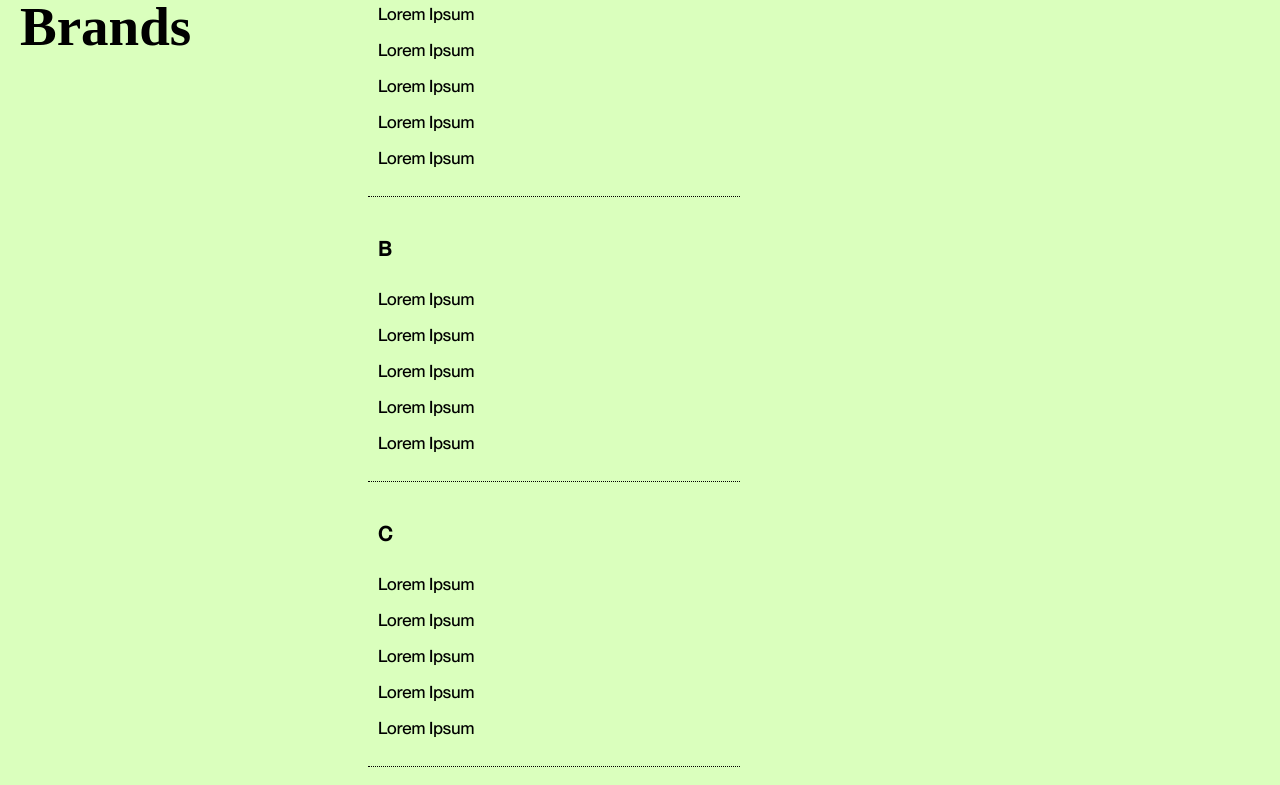
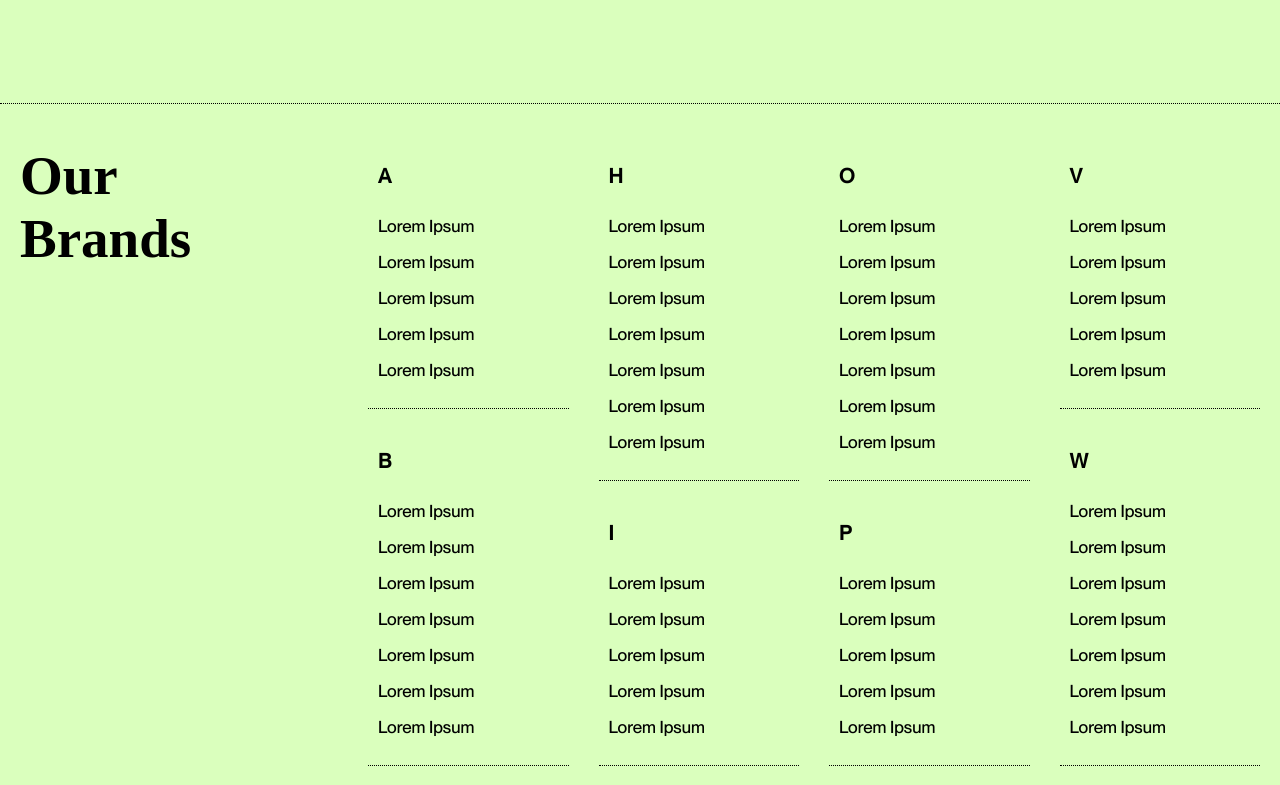
Before and after one commit to candyho-learning/view-source-assignment, a React (Vite) app: page / in a window 1280 px wide. Shown: the part 1840-2625 px from the top of the page. Built offline with nearby package versions, Linux system fonts and the light colour scheme; a small style sheet from the web is missing; a web font is replaced by a local one.

Commit message:
style: added different brand name counts and styles on desktop

```diff
--- a/src/components/OurBrands.jsx
+++ b/src/components/OurBrands.jsx
@@ -1,14 +1,27 @@
 import BrandGroup from "./BrandGroup";
 const brands = Array.from({ length: 5 }, (v, _) => "Lorem Ipsum");
+const alphabet = "ABCDEFGHIJKLMNOPQRSTUVWXYZ";
+const brandCounts = [
+  5, 7, 9, 7, 5, 5, 3, 7, 5, 3, 7, 5, 9, 3, 7, 5, 3, 7, 5, 9, 3, 5, 7, 3, 7, 5,
+];
+
+console.log(brandCounts.length);
 
 export default function OurBrands() {
   return (
     <section className="our-brands">
       <h3 className="our-brands-title">Our Brands</h3>
       <div className="brand-group-wrapper">
-        <BrandGroup title="A" brandsArr={brands} />
-        <BrandGroup title="B" brandsArr={brands} />
-        <BrandGroup title="C" brandsArr={brands} />
+        {alphabet.split("").map((letter, i) => (
+          <BrandGroup
+            key={letter}
+            title={letter}
+            brandsArr={Array.from(
+              { length: brandCounts[i] },
+              (v, _) => "Lorem Ipsum"
+            )}
+          />
+        ))}
       </div>
     </section>
   );
--- a/src/index.css
+++ b/src/index.css
@@ -280,9 +280,15 @@ input[type="file"] {
   }
 
   .brand-group-wrapper {
+    display: flex;
+    flex-direction: column;
     width: 80%;
+    height: 300vh;
+    flex-grow: 1;
+    flex-wrap: wrap;
     flex-basis: 30%;
     margin-left: 100px;
+    gap: 0 30px;
   }
 
   .brand-names {
--- a/src/styles/circular.css
+++ b/src/styles/circular.css
@@ -41,12 +41,13 @@
 @media only screen and (min-width: 992px) {
   .flip-menu {
     width: 50%;
-    aspect-ratio: 1.1;
+    aspect-ratio: 0.8;
     margin-right: 80px;
   }
 }
 @media only screen and (min-width: 1600px) {
   .flip-menu {
+    aspect-ratio: 0.9;
     margin: 0 40px;
   }
 }
```
